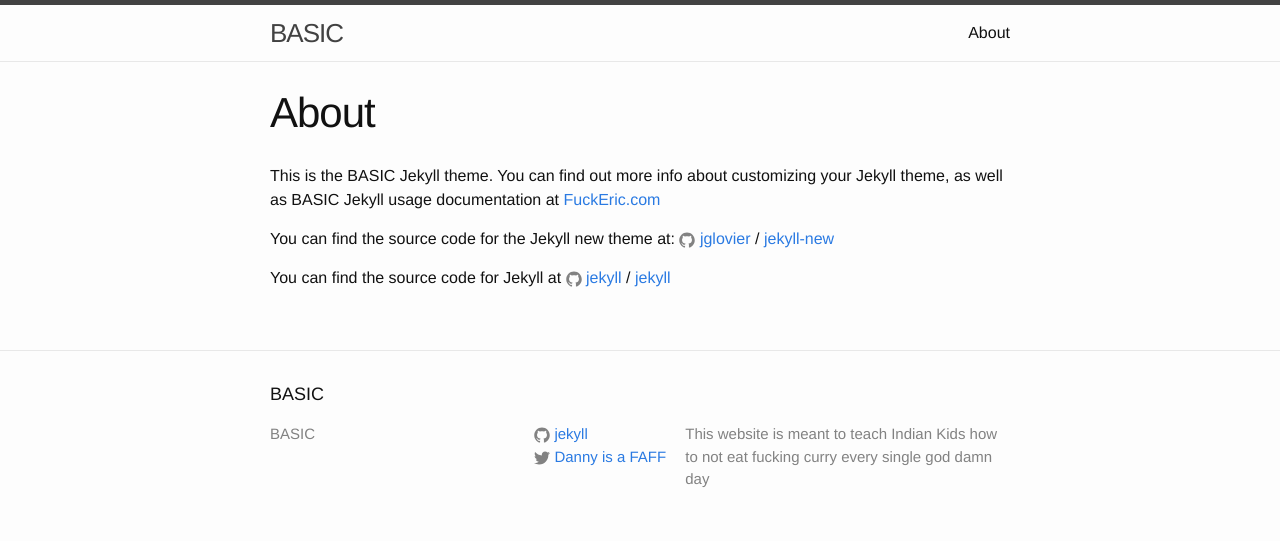
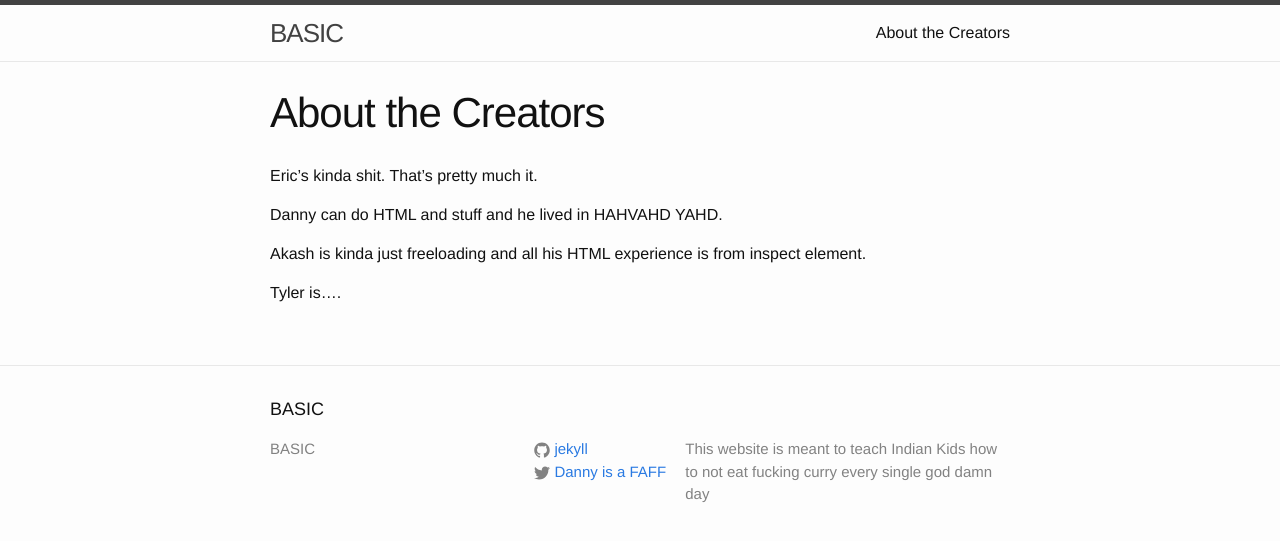
Before and after one commit to pepe454/pepe454.github.io, a Jekyll site: the page built from about.md, in a window 1280 px wide. Shown: the top 541 px of the page. Built offline with Jekyll 4.4.1, drawn with Linux system fonts in a browser that asks for light colours.

Commit message:
Update about.md

```diff
--- a/about.md
+++ b/about.md
@@ -1,15 +1,13 @@
 ---
 layout: page
-title: About
+title: About the Creators
 permalink: /about/
 ---
 
-This is the BASIC Jekyll theme. You can find out more info about customizing your Jekyll theme, as well as BASIC Jekyll usage documentation at [FuckEric.com](http://jekyllrb.com/)
+Eric's kinda shit. That's pretty much it.
 
-You can find the source code for the Jekyll new theme at:
-{% include icon-github.html username="jglovier" %} /
-[jekyll-new](https://github.com/jglovier/jekyll-new)
+Danny can do HTML and stuff and he lived in HAHVAHD YAHD.
 
-You can find the source code for Jekyll at
-{% include icon-github.html username="jekyll" %} /
-[jekyll](https://github.com/jekyll/jekyll)
+Akash is kinda just freeloading and all his HTML experience is from inspect element.
+
+Tyler is....
```
